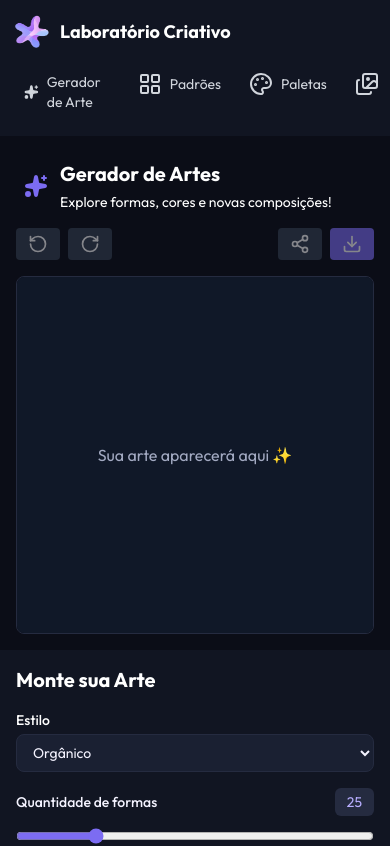
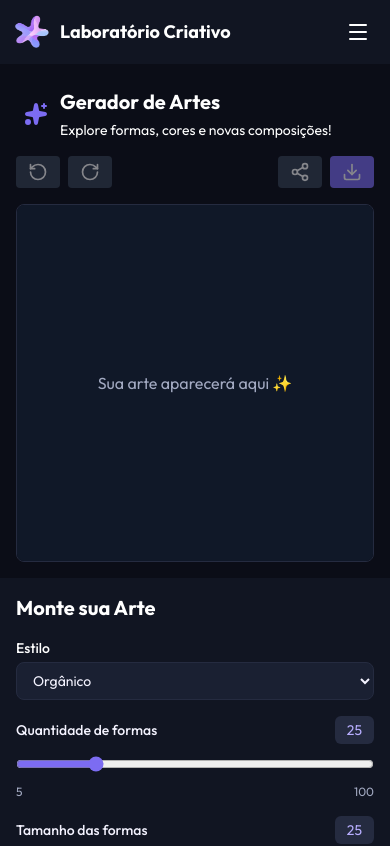
Before and after one commit to carolinneVictoria/creative-lab, a React (Vite) app: page / in a window 390 px wide. Shown: the top 846 px of the page. Built offline with nearby package versions, Linux system fonts and the light colour scheme.

Commit message:
feat: implement collapsible menu in Sidebar for improved mobile navigation

```diff
--- a/src/components/Sidebar.tsx
+++ b/src/components/Sidebar.tsx
@@ -1,17 +1,34 @@
-import { Images, LayoutGrid, Palette, Sparkles } from "lucide-react";
+import { useState } from "react";
+import { Images, LayoutGrid, Menu, Palette, Sparkles, X } from "lucide-react";
 
 export function Sidebar() {
+    // Celular: opções escondidas até clicar no ícone de menu
+    const [menuOpen, setMenuOpen] = useState(false);
+
     return (
-        // Celular: barra no topo com menu rolável na horizontal. Desktop: coluna lateral.
-        <div className="w-full shrink-0 bg-[#111522] p-3 text-white lg:h-screen lg:w-64 lg:p-4">
-            <div className="mb-2 lg:mb-4 lg:p-4">
+        // Celular: barra no topo com menu recolhível. Desktop: coluna lateral.
+        <nav className="w-full shrink-0 bg-[#111522] p-3 text-white lg:h-screen lg:w-64 lg:p-4">
+            <div className="lg:mb-4 lg:p-4">
                 <div className="flex items-center gap-2 lg:mb-4">
                     <img src="/criativeLab.png" alt="Logo" className="h-10 w-10 lg:mb-4 lg:h-16 lg:w-16" />
                     <h2 className="font-sans text-lg font-bold lg:mb-4 lg:text-xl">Laboratório Criativo</h2>
+                    <button
+                        type="button"
+                        onClick={() => setMenuOpen((open) => !open)}
+                        className="ml-auto rounded p-2 hover:bg-gray-700 lg:hidden"
+                        aria-label={menuOpen ? "Fechar menu" : "Abrir menu"}
+                        aria-expanded={menuOpen}
+                        aria-controls="sidebar-menu"
+                    >
+                        {menuOpen ? <X className="h-6 w-6" /> : <Menu className="h-6 w-6" />}
+                    </button>
                 </div>
                 <p className="hidden text-sm text-gray-300 lg:block">Transforme ideias em arte! ✨</p>
             </div>
-            <ul className="flex w-full gap-1 overflow-x-auto text-sm text-gray-300 lg:block lg:space-y-2 lg:overflow-visible">
+            <ul
+                id="sidebar-menu"
+                className={`mt-2 w-full space-y-1 text-sm text-gray-300 lg:mt-0 lg:block lg:space-y-2 ${menuOpen ? "block" : "hidden"}`}
+            >
                 <li>
                     <button type="button" className="sidebar-items">
                         <Sparkles fill="currentColor" aria-hidden="true" />
@@ -37,6 +54,6 @@ export function Sidebar() {
                     </button>
                 </li>
             </ul>
-        </div>
+        </nav>
     )
 }
```
